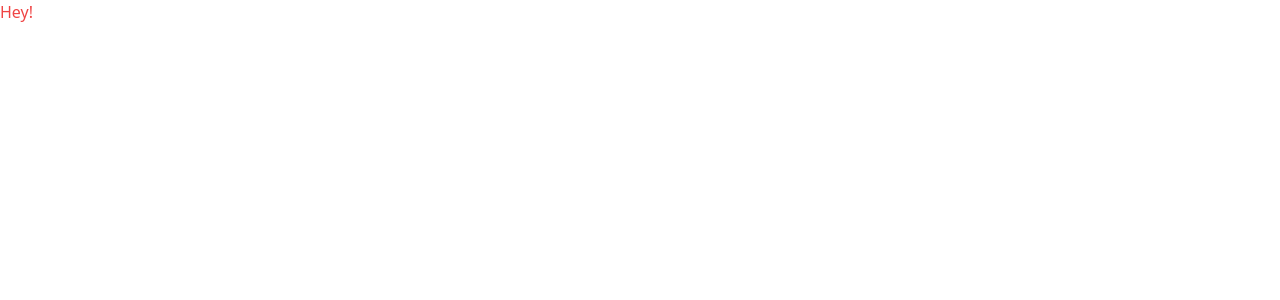
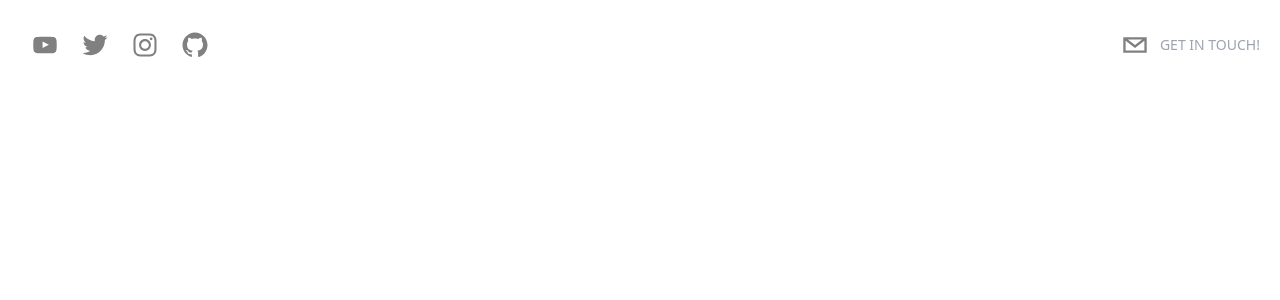
Before and after one commit to chrisdav6/modernNextPortfolio, a Next.js app: page / in a window 1280 px wide. Shown: the top 300 px of the page. Built offline with nearby package versions, Linux system fonts and the light colour scheme.

Commit message:
Completed Header component

```diff
--- /dev/null
+++ b/components/Header.tsx
@@ -0,0 +1,80 @@
+import { SocialIcon } from 'react-social-icons';
+import { motion } from 'framer-motion';
+
+type Props = {};
+
+export default function Header({}: Props) {
+  return (
+    <header className='max-w-7xl mx-auto sticky top-0 flex items-start justify-between z-20 p-5'>
+      <motion.div
+        initial={{
+          x: -500,
+          opacity: 0,
+          scale: 0.5,
+        }}
+        animate={{
+          x: 0,
+          opacity: 1,
+          scale: 1,
+        }}
+        transition={{
+          duration: 1.5,
+        }}
+        className='flex items-center'
+      >
+        {/* Social Icons */}
+        <SocialIcon
+          url='https://youtube.com'
+          target='_blank'
+          fgColor='gray'
+          bgColor='transparent'
+        />
+        <SocialIcon
+          url='https://twitter.com'
+          target='_blank'
+          fgColor='gray'
+          bgColor='transparent'
+        />
+        <SocialIcon
+          url='https://instagram.com'
+          target='_blank'
+          fgColor='gray'
+          bgColor='transparent'
+        />
+        <SocialIcon
+          url='https://github.com'
+          target='_blank'
+          fgColor='gray'
+          bgColor='transparent'
+        />
+      </motion.div>
+
+      <motion.div
+        initial={{
+          x: 500,
+          opacity: 0,
+          scale: 0.5,
+        }}
+        animate={{
+          x: 0,
+          opacity: 1,
+          scale: 1,
+        }}
+        transition={{
+          duration: 1.5,
+        }}
+        className='flex items-center'
+      >
+        <SocialIcon
+          className='cursor-pointer'
+          network='email'
+          fgColor='gray'
+          bgColor='transparent'
+        />
+        <p className='hidden md:inline-flex text-sm text-gray-400 uppercase'>
+          Get In Touch!
+        </p>
+      </motion.div>
+    </header>
+  );
+}
--- a/package.json
+++ b/package.json
@@ -9,9 +9,11 @@
     "lint": "next lint"
   },
   "dependencies": {
+    "framer-motion": "^7.3.6",
     "next": "12.3.1",
     "react": "18.2.0",
-    "react-dom": "18.2.0"
+    "react-dom": "18.2.0",
+    "react-social-icons": "^5.14.0"
   },
   "devDependencies": {
     "@types/node": "18.7.18",
--- a/pages/index.tsx
+++ b/pages/index.tsx
@@ -1,5 +1,6 @@
 import type { NextPage } from 'next';
 import Head from 'next/head';
+import Header from '../components/Header';
 
 const Home: NextPage = () => {
   return (
@@ -8,7 +9,20 @@
         <title>Chris&apos;s Portfolio</title>
       </Head>
 
-      <h1 className='text-red-500'>Hey!</h1>
+      {/* Header */}
+      <Header />
+
+      {/* Hero */}
+
+      {/* About */}
+
+      {/* Experience */}
+
+      {/* Skills */}
+
+      {/* Projects */}
+
+      {/* Contact */}
     </div>
   );
 };
```
Also changed, not shown: 1 other file (tests, documents, lock files or other folders).
